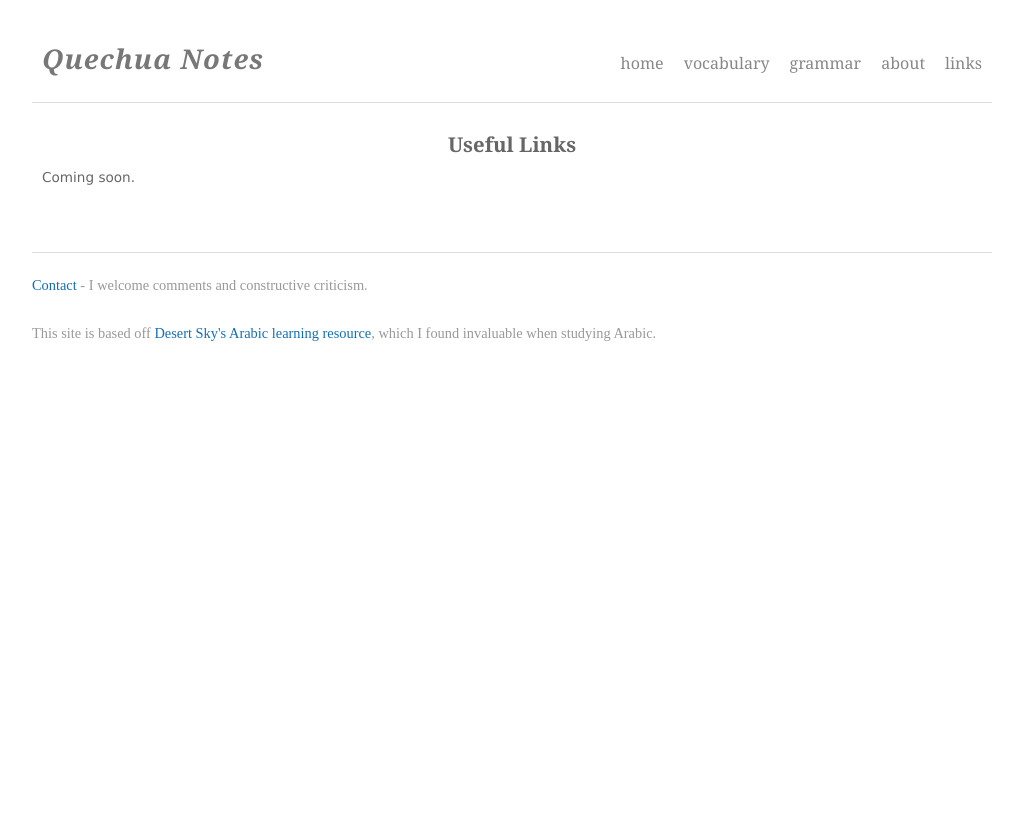
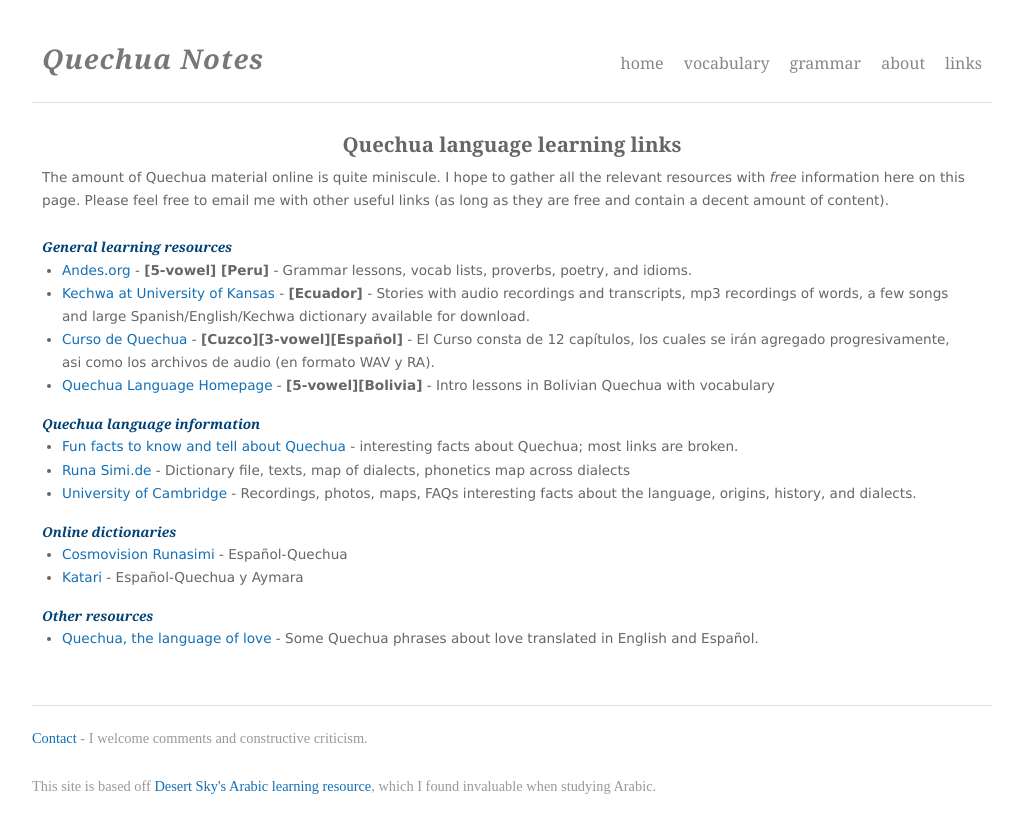
Before and after one commit to Ramblurr/Quechua, a Jekyll site: the page built from links.markdown, in a window 1280 px wide. Shown: the top 833 px of the page, without its empty margins (128-1151 px from the left). Built offline with Jekyll 4.4.1, drawn with Linux system fonts in a browser that asks for light colours; Markdown is read by kramdown in place of the engine named in the settings.

Commit message:
Add links

```diff
--- a/index.markdown
+++ b/index.markdown
@@ -3,9 +3,9 @@ layout: index
 title: Quechua Language Notes
 ---
 
-Here you can find information for studying Quechua. These pages are taken from my Quechua notebooks. I'm in the process of learning Quechua myself, so as I learn more features of Quechua, I will add them here.
+Here you can find information about the Quechua language. These pages are edited compilations from my Quechua notebooks. I'm still in the process of learning Quechua myself, so this site will be updated as I continue to learn.
 
-Important Disclaimer: Unlike other online Quechua resources, that were presumably compiled by a native speaker, this website is edited by a non-native from in-class notes, and hence *should not be considered a reliable source regarding the Quechua language*; however, since what is here is what I consider to be the case, I hope it is correct. The same goes for any Spanish you find on this website.
+Important Disclaimer: Unlike other online Quechua resources, that were presumably compiled by a native speaker, this website is edited by a non-native from notes, and hence *should not be considered a reliable source regarding the Quechua language*; however, since what is here is what I, myself, know about Quechua, I hope it is correct. The same goes for any Spanish you find on this website.
 
 * The [vocabulary lists][vocab] useful lists of vocab words. When possible I include a sample sentence. Translations in English and Spanish.
 * The [grammar notes][grammar] provide information on various topics such as pronouns, verb conjugations and tenses, and more, with examples to show usage.
--- a/links.markdown
+++ b/links.markdown
@@ -3,6 +3,50 @@ layout: index
 title: Links - Quechua Language Notes
 ---
 
-# Useful Links
+# Quechua language learning links
 
-Coming soon.
+The amount of Quechua material online is quite miniscule. I hope to gather all
+the relevant resources with *free* information here on this page. Please feel
+free to email me with other useful links (as long as they are free and contain
+a decent amount of content).
+
+### General learning resources
+
+* [Andes.org][andes] - **[5-vowel] [Peru]** - Grammar lessons, vocab lists, proverbs, poetry, and idioms.
+*  [Kechwa at University of Kansas][ku] - **[Ecuador]** - Stories with audio
+   recordings and transcripts, mp3 recordings of words, a few songs and large
+   Spanish/English/Kechwa dictionary available for download.
+* [Curso de Quechua][yachay] - **[Cuzco][3-vowel][Español]** - El Curso consta
+  de 12 capítulos, los cuales se irán agregado progresivamente, asi como los
+  archivos de audio (en formato WAV y RA).
+* [Quechua Language Homepage][ull] - **[5-vowel][Bolivia]** - Intro lessons in
+  Bolivian Quechua with vocabulary
+
+### Quechua language information
+
+* [Fun facts to know and tell about Quechua][funfacts] - interesting facts
+  about Quechua; most links are broken.
+* [Runa Simi.de][runade] - Dictionary file, texts, map of dialects, phonetics
+  map across dialects
+* [University of Cambridge][arch] - Recordings, photos, maps, FAQs interesting facts about the language, origins, history, and dialects.
+
+### Online dictionaries
+
+* [Cosmovision Runasimi][cosmo] - Español-Quechua
+* [Katari][katari] - Español-Quechua y Aymara
+
+### Other resources
+
+* [Quechua, the language of love][love] - Some Quechua phrases about love translated in English and Español.
+
+
+[funfacts]: http://www.zompist.com/quechua.html
+[andes]: http://www.andes.org/
+[ku]: http://www.kechwa.ku.edu/
+[runade]: http://www.runasimi.de/runaengl.htm
+[cosmo]: http://www.cosmovisionandina.org/runasimi/espanol.php
+[arch]: http://www.arch.cam.ac.uk/~pah1003/quechua/Eng/Main/
+[katari]: http://www.katari.org/diccionario/diccionario.php
+[yachay]: http://www.yachay.com.pe/especiales/quechua/index.htm
+[love]: http://web.archive.org/web/20090804232046/http://geocities.com/TheTropics/4458/rllove.html
+[ull]: http://www.ullanta.com/quechua/
```
